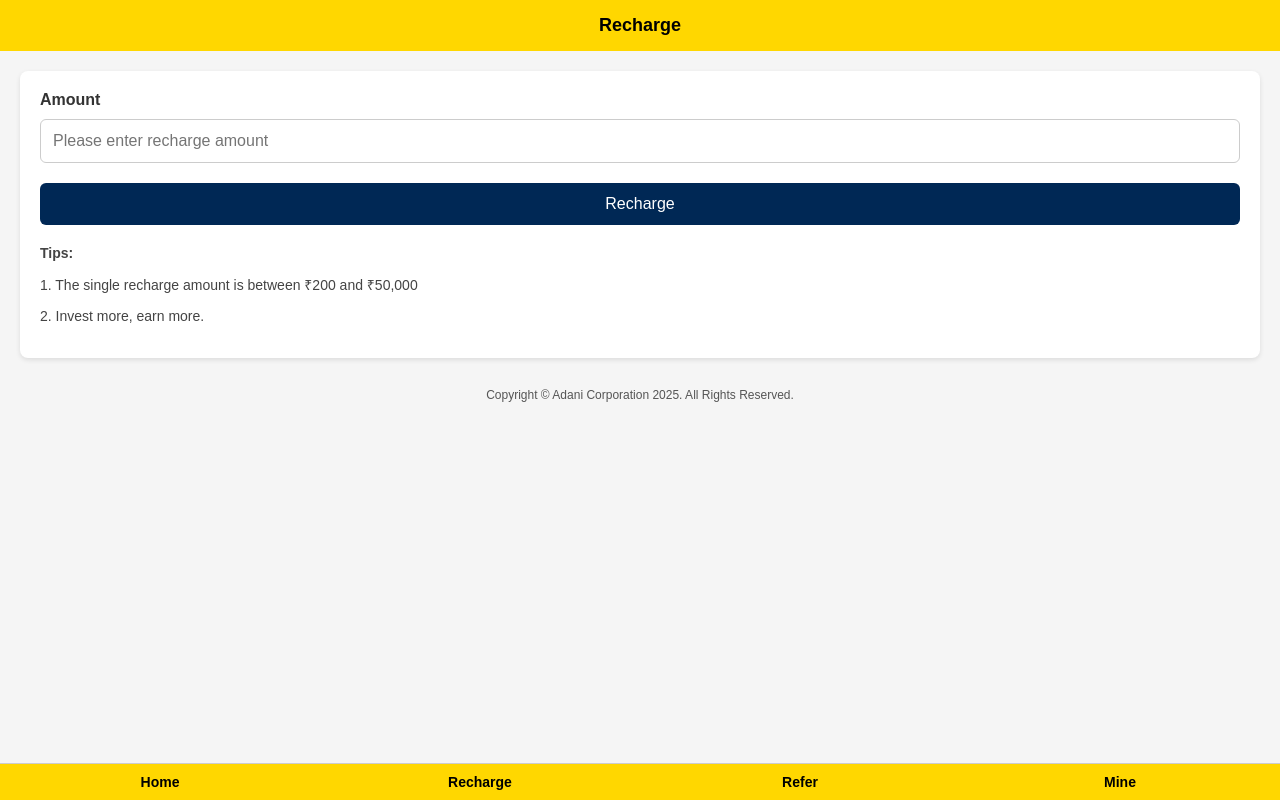
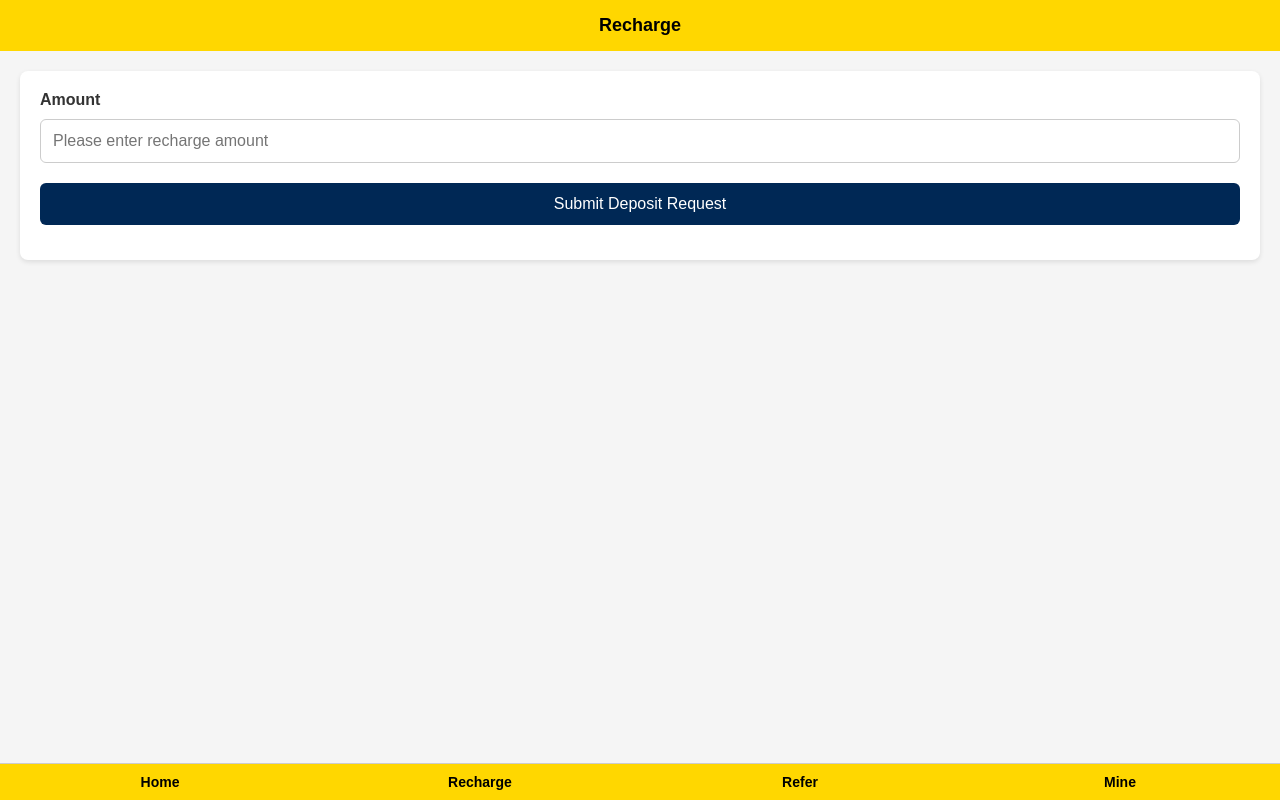
Before and after one commit to sahin354/investment-site, a plain HTML site: page recharge.html in a window 1280 px wide. Drawn offline with Linux system fonts and the light colour scheme; sample sign-in values are in the browser's storage.

Commit message:
Update recharge.html

```diff
--- a/recharge.html
+++ b/recharge.html
@@ -5,44 +5,30 @@
   <meta name="viewport" content="width=device-width, initial-scale=1.0">
   <title>Recharge - Adani Corporation</title>
   <link rel="stylesheet" href="style.css">
+   <!-- Firebase Scripts -->
+  <script src="https://www.gstatic.com/firebasejs/8.10.1/firebase-app.js"></script>
+  <script src="https://www.gstatic.com/firebasejs/8.10.1/firebase-auth.js"></script>
+  <script src="https://www.gstatic.com/firebasejs/8.10.1/firebase-firestore.js"></script>
 </head>
 <body>
-
-  <!-- Top Bar -->
   <header class="top-bar">Recharge</header>
-
   <main>
-    <!-- Recharge Form -->
     <div class="container">
       <label for="amount">Amount</label>
       <input type="number" id="amount" placeholder="Please enter recharge amount">
-
-      <button class="recharge-btn">Recharge</button>
-
-      <div class="tips">
-        <p><b>Tips:</b></p>
-        <p>1. The single recharge amount is between ₹200 and ₹50,000</p>
-        <p>2. Invest more, earn more.</p>
-      </div>
+      <!-- Use a new ID for the button -->
+      <button id="rechargeBtn" class="recharge-btn">Submit Deposit Request</button>
+      <!-- Message area -->
+      <div id="rechargeMessage" style="margin-top: 15px; font-weight: bold;"></div>
     </div>
-
-    <!-- Footer -->
-    <footer class="page-footer">
-      Copyright © Adani Corporation 2025. All Rights Reserved.
-    </footer>
   </main>
-
   <div class="bottom-nav-spacer"></div>
-
-  <!-- Bottom Navigation -->
   <nav class="bottom-nav">
-    <a href="index.html">Home</a>
-    <a href="recharge.html">Recharge</a>
-    <a href="refer.html">Refer</a>
-    <a href="mine.html">Mine</a>
+     <a href="index.html">Home</a>
+     <a href="recharge.html">Recharge</a>
+     <a href="refer.html">Refer</a>
+     <a href="mine.html">Mine</a>
   </nav>
-
-  <!-- Make sure the script is linked at the very end -->
   <script src="script.js"></script>
 </body>
 </html>
```
